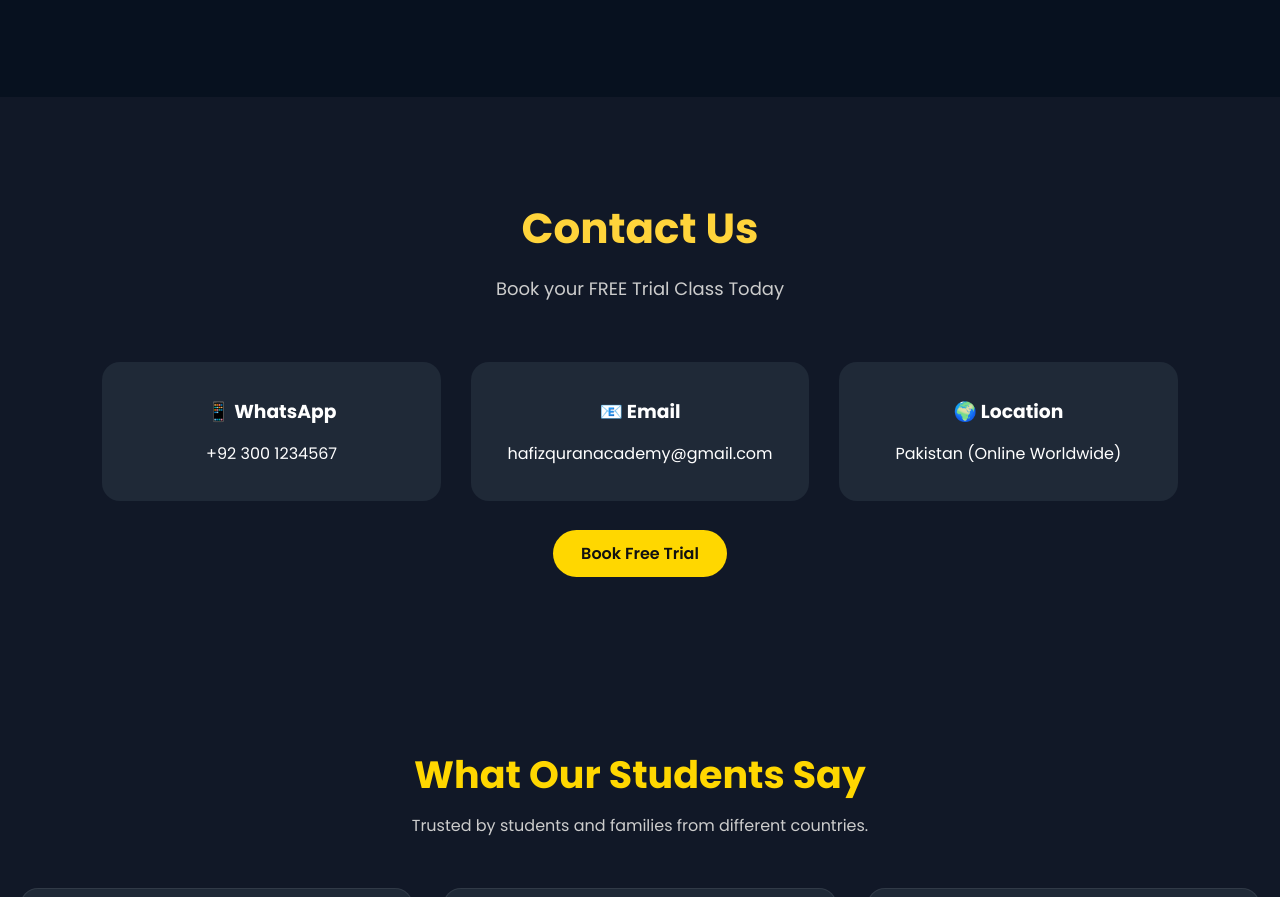
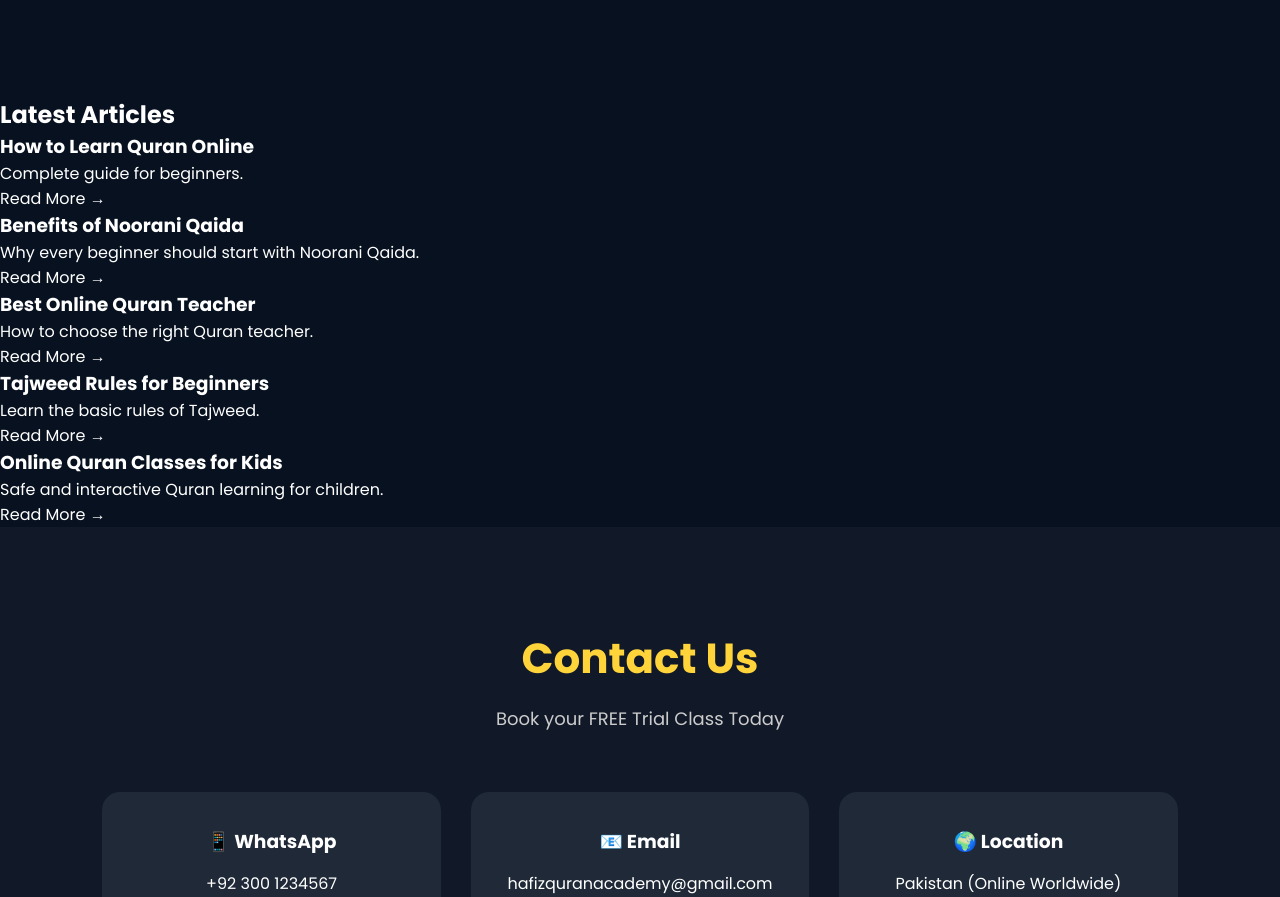
Before and after one commit to mnbvcxk7i-wq/hafiz-quran-academy, a plain HTML site: page index.html in a window 1280 px wide. Shown: the part 5197-6094 px from the top of the page. Drawn offline with Linux system fonts and the light colour scheme.

Commit message:
Update index.html

```diff
--- a/index.html
+++ b/index.html
@@ -1161,7 +1161,45 @@ WhatsApp Us
 
 </section>
     <!-- ================= CONTACT SECTION ================= -->
+<section id="blog" class="blog">
 
+<h2>Latest Articles</h2>
+
+<div class="blog-grid">
+
+<div class="blog-card">
+<h3>How to Learn Quran Online</h3>
+<p>Complete guide for beginners.</p>
+<a href="how-to-learn-quran-online.html">Read More →</a>
+</div>
+
+<div class="blog-card">
+<h3>Benefits of Noorani Qaida</h3>
+<p>Why every beginner should start with Noorani Qaida.</p>
+<a href="benefits-of-noorani-qaida.html">Read More →</a>
+</div>
+
+<div class="blog-card">
+<h3>Best Online Quran Teacher</h3>
+<p>How to choose the right Quran teacher.</p>
+<a href="best-online-quran-teacher.html">Read More →</a>
+</div>
+
+<div class="blog-card">
+<h3>Tajweed Rules for Beginners</h3>
+<p>Learn the basic rules of Tajweed.</p>
+<a href="tajweed-rules-for-beginners.html">Read More →</a>
+</div>
+
+<div class="blog-card">
+<h3>Online Quran Classes for Kids</h3>
+<p>Safe and interactive Quran learning for children.</p>
+<a href="online-quran-classes-for-kids.html">Read More →</a>
+</div>
+
+</div>
+
+</section>
 <section id="contact" class="contact">
 
 <div class="section-title">
```
